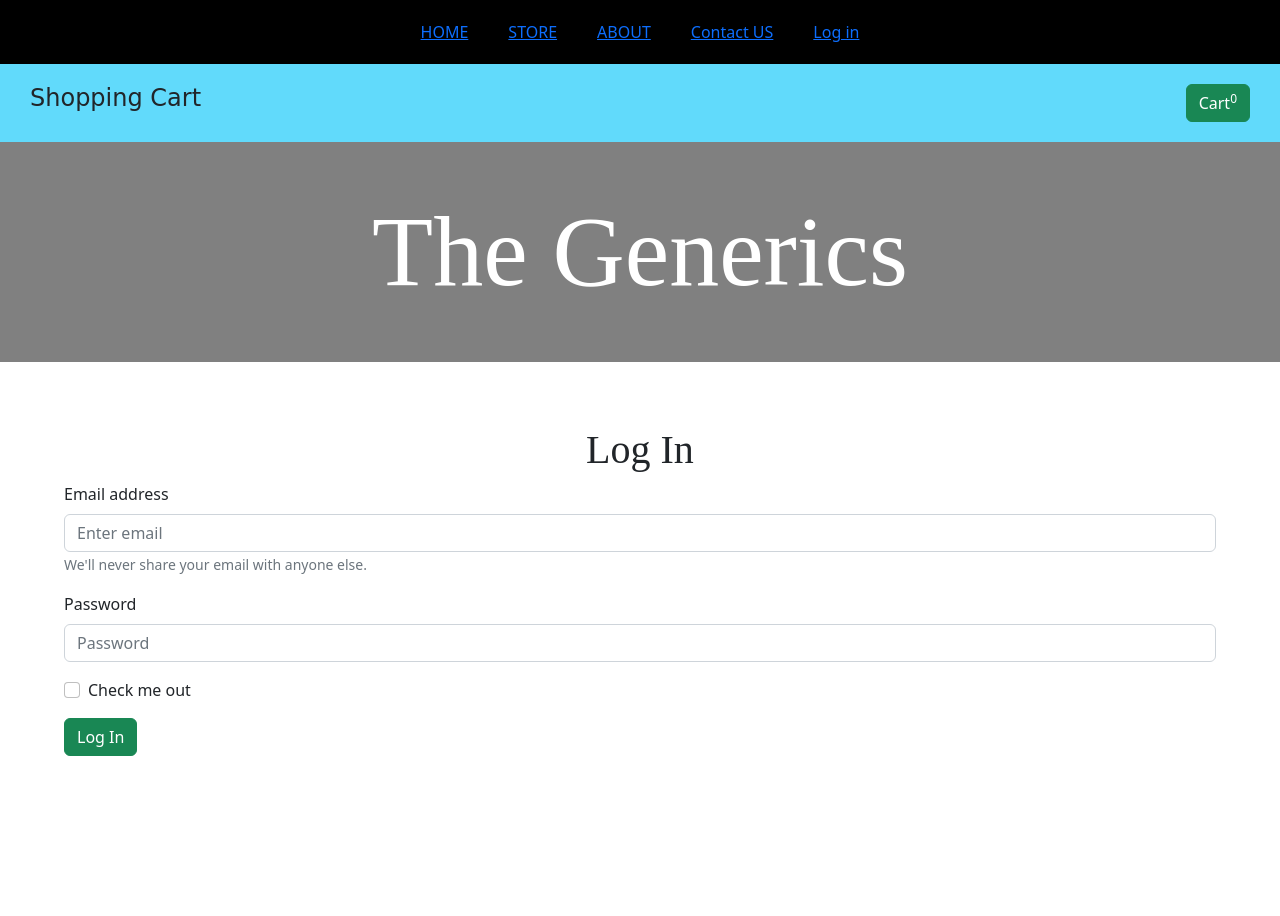
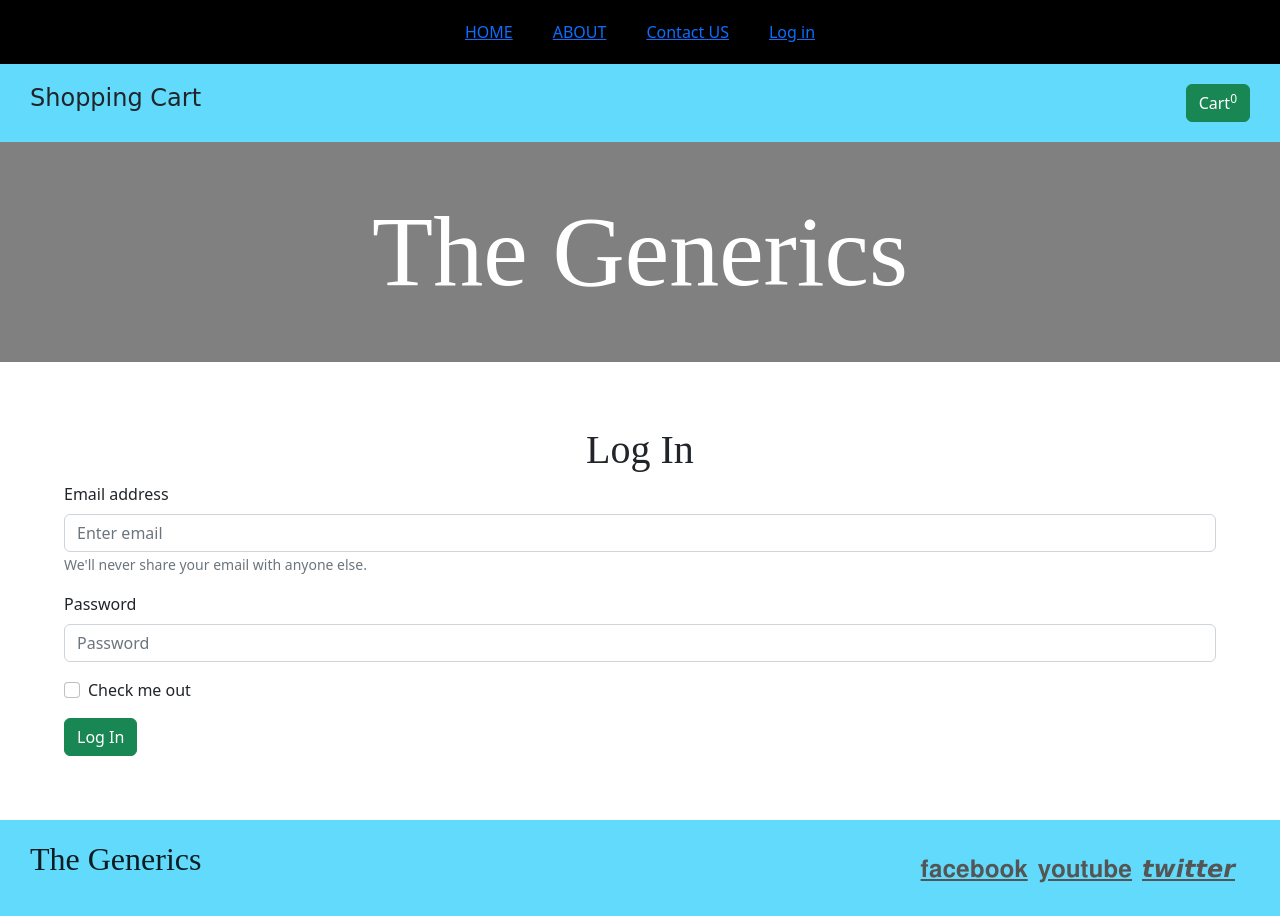
Before and after one commit to Durgesh-Mehar/building-a-ecommerce-website, a React (Create React App) app: page /login in a window 1280 px wide. Before the commit the page ends 820 px from the top, so only its background shows below. Built offline with nearby package versions, Linux system fonts and the light colour scheme.

Commit message:
Protecting the product page

```diff
--- a/src/App.js
+++ b/src/App.js
@@ -9,6 +9,7 @@ import { Routes, Route } from "react-router-dom";
 import ContactUs from "./components/pages/ContectUs";
 import ProductDetails from "./components/pages/ProductDetails";
 import LogIn from "./components/pages/Login";
+import Footer from "./components/Footer/Footer";
 
 
 
@@ -36,7 +37,7 @@ const App = () => {
         <Route path="/product/:id" element={<ProductDetails/>} />
 
       </Routes>
-
+      <Footer />
     </>
   );
 };
--- /dev/null
+++ b/src/components/Footer/Footer.css
@@ -0,0 +1,39 @@
+.footer {
+
+    flex-wrap: wrap;
+    /* justify-content: center;
+    align-items: center; */
+    padding: 10px;
+    background-color:#61dafb;
+  }
+
+  .footer a {
+    display: inline-block;
+    margin: 0 5px;
+    color: #555;
+    font-size: 24px;
+  }
+
+  .footer a:hover {
+    color: #000;
+  }
+
+  .heading{
+
+
+    font-family: Segoe Print;
+    color:#000000df;
+
+
+  }
+
+  .flex{
+    display: flex;
+    flex-wrap: wrap;
+  }
+
+  .shopping-cart{
+    justify-content: space-between;
+    background-color: #61dafb;
+    padding: 20px 30px;
+  }
--- /dev/null
+++ b/src/components/Footer/Footer.js
@@ -0,0 +1,22 @@
+import React from "react";
+import "./Footer.css";
+
+function Footer() {
+  return (
+    <div>
+
+      <div className='flex shopping-cart'  >
+      <h2 className="heading" >The Generics</h2>
+        <div className="footer">
+        <a href="https://www.facebook.com/" >
+          𝐟𝐚𝐜𝐞𝐛𝐨𝐨𝐤
+        </a>
+        <a href="https://www.youtube.com/">𝐲𝐨𝐮𝐭𝐮𝐛𝐞</a>
+        <a href="https://twitter.com/">𝙩𝙬𝙞𝙩𝙩𝙚𝙧</a>
+        </div>
+      </div>
+    </div>
+  );
+}
+
+export default Footer;
--- a/src/components/Header.js
+++ b/src/components/Header.js
@@ -2,21 +2,38 @@ import React, {useContext} from "react";
 import Button from "react-bootstrap/Button";
 import "../App.css";
 import Nav from "react-bootstrap/Nav";
-import { Link } from "react-router-dom";
+import { Link, useNavigate } from "react-router-dom";
 import { Cart } from "./CartContext";
+import AuthContext from "./store/AuthContext";
 
 
 const Header = (props) => {
    const {cart} = useContext(Cart);
+
+  const authCtx = useContext(AuthContext);
+  const history = useNavigate();
+  const isLoggedIn = authCtx.isLoggedIn;
+
+  const logoutHandler = ()=> {
+    alert("Do you want Logout")
+     authCtx.Logout();
+    history('/login')
+  };
+
   return (
     <>
     <div className="navBar">
       <Nav className="justify-content-center" activeKey="/home">
       <div style={{margin:'20px'}}><Link to="/">HOME</Link></div>
-      <div style={{margin:'20px'}}><Link to="/store">STORE</Link></div>
+
+     {isLoggedIn && <div style={{margin:'20px'}}><Link to="/store">STORE</Link></div>}
+
       <div style={{margin:'20px'}}><Link to="/about" onClick={() => props.handleShow(false)}>ABOUT</Link></div>
       <div style={{margin:'20px'}}><Link to="/contact">Contact US</Link></div>
-      <div style={{margin:'20px'}}><Link to="/login">Log in</Link></div>
+
+      { !isLoggedIn && <div style={{margin:'20px'}}><Link to="/login">Log in</Link></div>}
+
+      {isLoggedIn && <div style={{margin:'20px'}}><Link to="/login" onClick={logoutHandler}>Logout</Link></div>}
       </Nav>
        </div>
     <div className="flex shopping-cart ">
--- a/src/components/pages/Login.js
+++ b/src/components/pages/Login.js
@@ -18,7 +18,7 @@ function LogIn() {
         const enteredpassword = passwordInputref.current.value
         //console.log(enteredEmail,enteredpassword)
 
-        fetch('https://identitytoolkit.googleapis.com/v1/accounts:signInWithPassword?key=AIzaSyAfGAKFdojtj4kWCisZyOkt_QkwVjcElIc',{
+        fetch('https://identitytoolkit.googleapis.com/v1/accounts:signInWithPassword?key=AIzaSyBWnPWvAOvBETqTLWvqNMnJdmcj8MmPRX4',{
             method:'POST',
             body:JSON.stringify({
                 email:enteredEmail,
--- a/src/components/pages/Store.js
+++ b/src/components/pages/Store.js
@@ -13,13 +13,16 @@ const Store = () => {
       {
 
       productsArr.map((item, index) => {
-        return <div style={{width:'50%' }}>
+        return <div style={{width:'50%', paddingBottom: '5%' }}>
           <div className="product-item">
           <h3>{item.title}</h3>
-          {/* <img src={item.imageUrl} width="50%"/> */}
+
           <Link to={`/product/${item.id}`}>
+            <div className="hover-image">
           <img src={item. imageUrl} alt={item.title} width="40%"  />
+          </div>
           </Link>
+
           <p>Price: ${item.price}</p>
 
           <Button className="button"
--- a/src/index.js
+++ b/src/index.js
@@ -4,12 +4,15 @@ import "../node_modules/bootstrap/dist/css/bootstrap.css";
 import CartContext from "./components/CartContext";
 import App from "./App";
 import { BrowserRouter } from "react-router-dom";
+import { AuthContextProvider } from "./components/store/AuthContext";
 
 const root = ReactDOM.createRoot(document.getElementById("root"));
 root.render(
   <BrowserRouter>
+    <AuthContextProvider>
     <CartContext>
       <App />
     </CartContext>
+    </AuthContextProvider>
   </BrowserRouter>
 );
```
